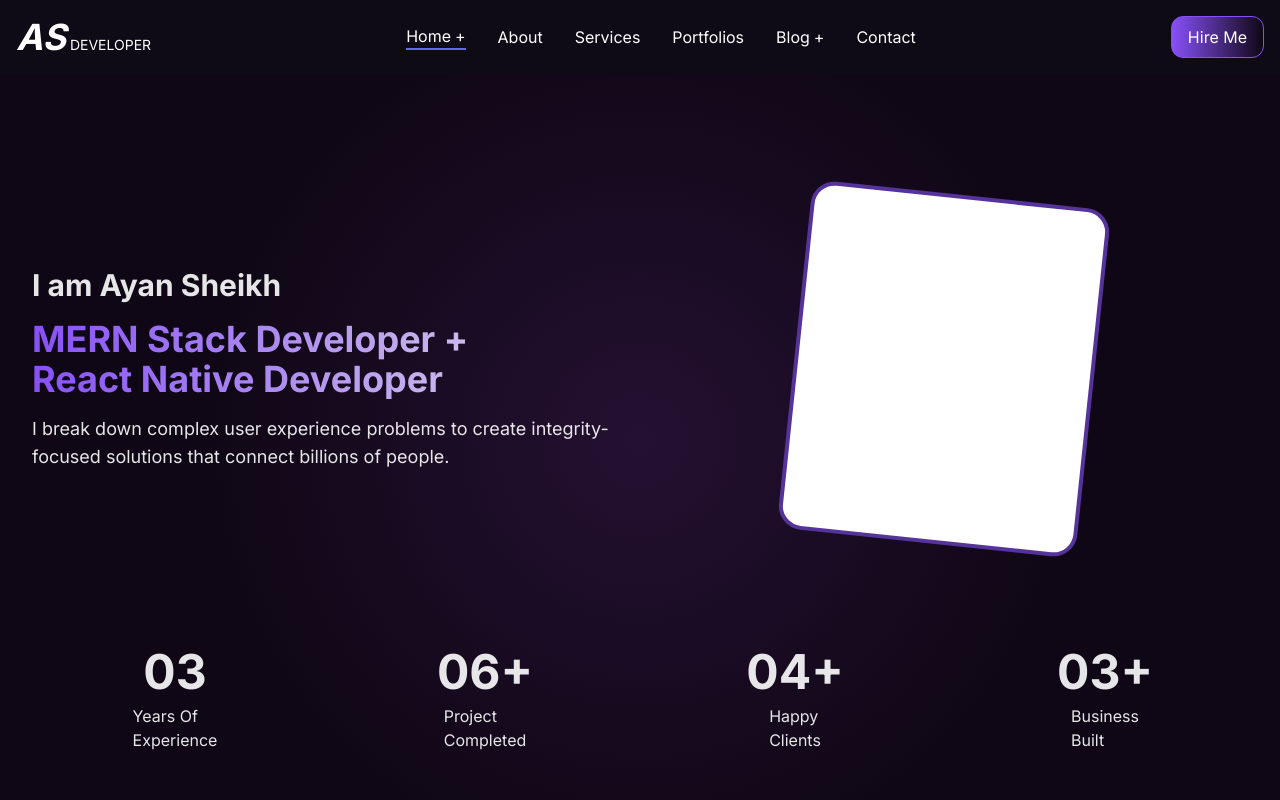
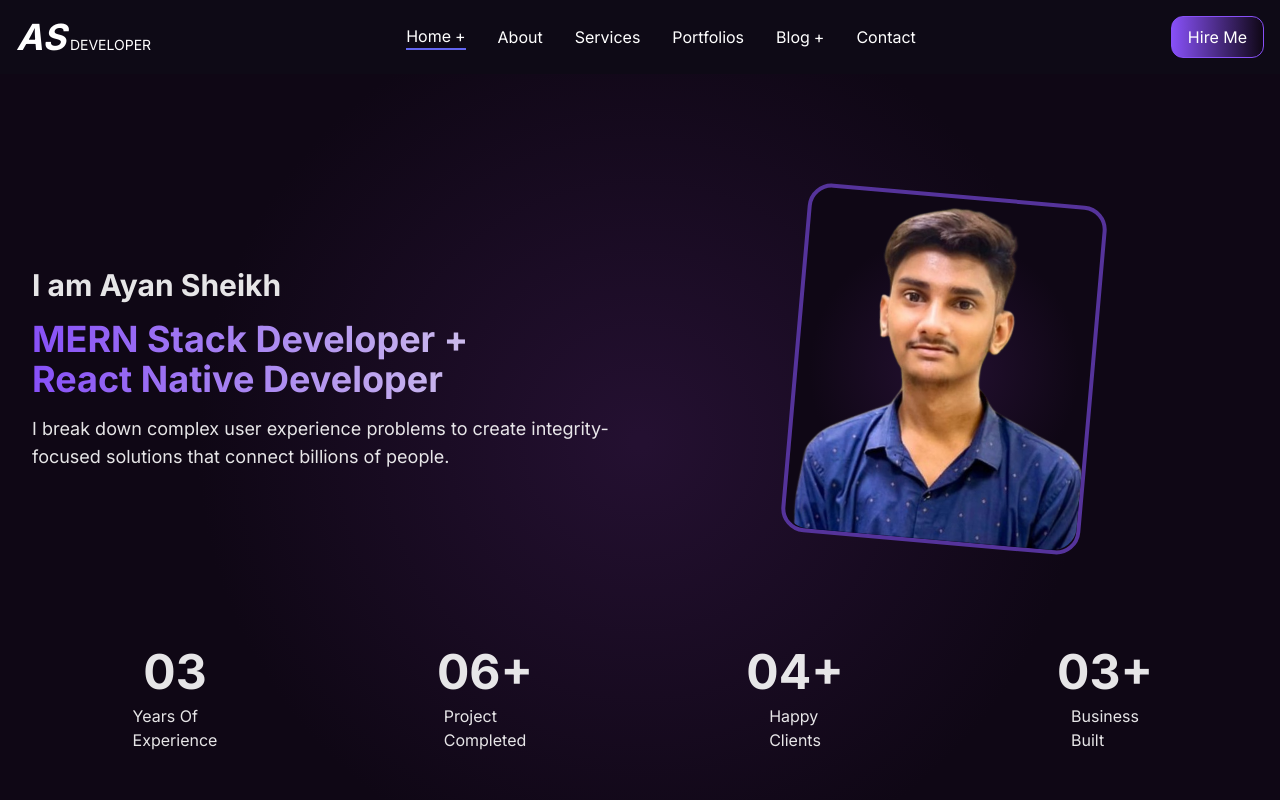
Before and after one commit to ayansheikh6600/Portfolio-latest, a Next.js app: page / in a window 1280 px wide. Shown: the top 800 px of the page. Built offline with nearby package versions, Linux system fonts and the light colour scheme.

Commit message:
"Some Changes"

```diff
--- a/src/widgets/Hero.tsx
+++ b/src/widgets/Hero.tsx
@@ -1,3 +1,4 @@
+import Image from 'next/image';
 import React from 'react';
 
 const Hero = () => {
@@ -20,7 +21,9 @@ const Hero = () => {
                         </p>
                     </div>
                     <div className="flex justify-center items-center mt-6 md:mt-0">
-                        <div className="w-[220px] h-[270px] sm:w-[250px] md:w-[300px] sm:h-[300px] md:h-[350px] rounded-3xl rotate-6 hover:rotate-0 transition-transform border-4 duration-700 ease-in-out border-[#55339b] hover:border-primary bg-white">
+                        <div className="w-[220px] h-[270px] sm:w-[250px] md:w-[300px] sm:h-[300px] md:h-[350px]  rounded-3xl rotate-[5deg] hover:rotate-0 transition-transform border-4 duration-700 ease-in-out border-[#55339b] hover:border-primary custom-radial-gradient ">
+                        <Image alt='' src={"/ayan.png"} height={1200} width={1200} className='w-full h-[100%]  object-cover rounded-3xl'/>
+
                         </div>
                     </div>
                 </div>
```
Also changed, not shown: public/ayan.png (added).
